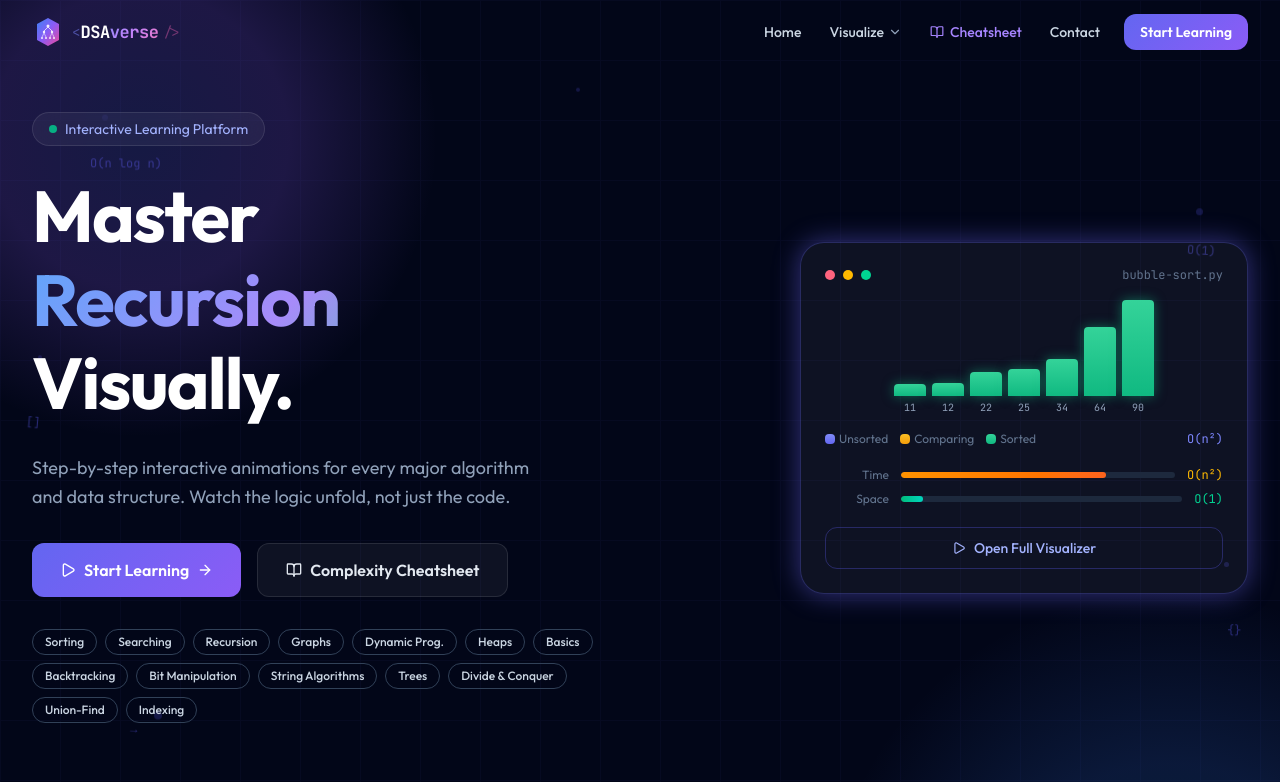
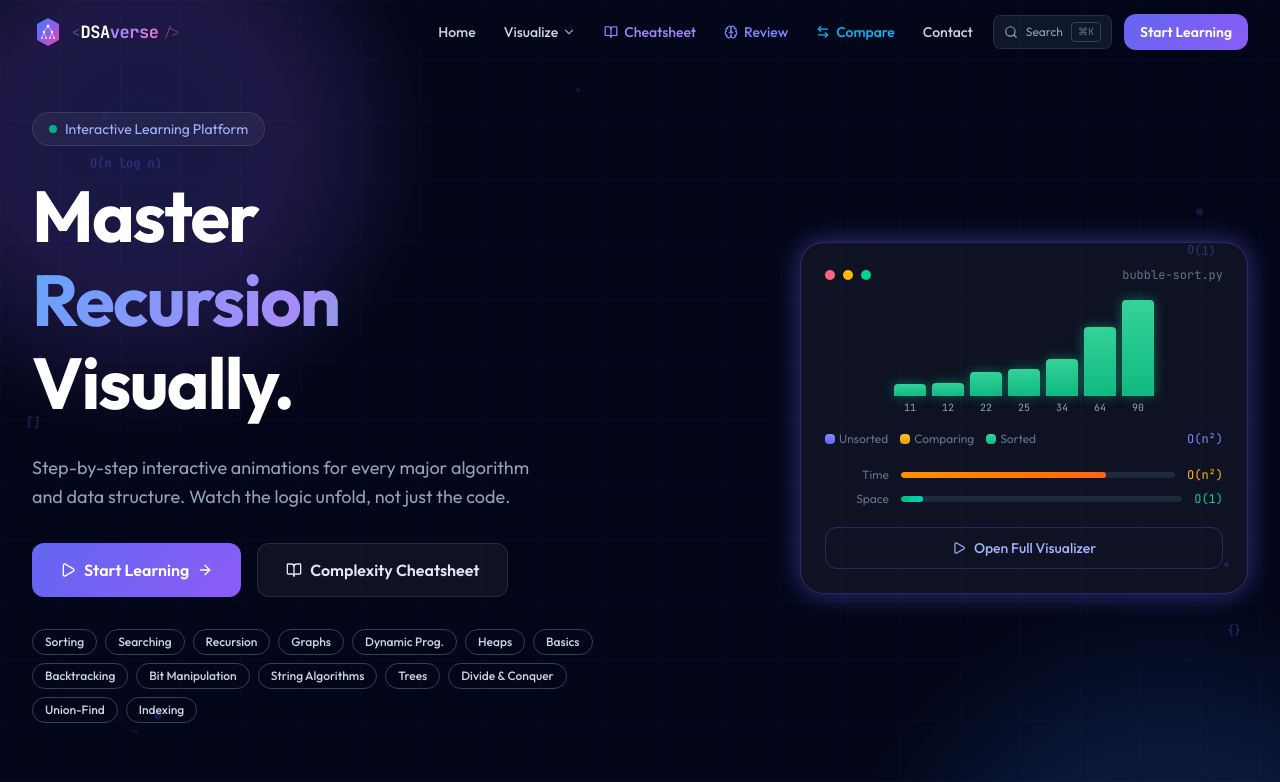
Before and after one commit to Archit1706/DSAverse, a Next.js app: page / in a window 1280 px wide. Shown: the top 782 px of the page. Built offline with nearby package versions, Linux system fonts and the light colour scheme.

Commit message:
Link Review and Compare and mount the command palette

```diff
--- a/components/Navbar.jsx
+++ b/components/Navbar.jsx
@@ -9,6 +9,7 @@ import {
     Cpu, Type, GitMerge, TreePine, Scissors, Share2, Monitor, Table,
 } from 'lucide-react';
 import Link from 'next/link';
+import CommandPalette from './CommandPalette';
 
 /* ── Logo ─────────────────────────────────────────────── */
 const DSAverseLogo = () => (
@@ -359,6 +360,21 @@ export default function Navbar() {
                             <BookOpen className="h-3.5 w-3.5" />
                             Cheatsheet
                         </Link>
+                        <Link href="/review"
+                            className="flex items-center gap-1.5 text-sm font-medium px-3 py-2 rounded-lg
+                                      text-indigo-400 hover:text-indigo-200 hover:bg-white/10
+                                      transition-all duration-200">
+                            <Brain className="h-3.5 w-3.5" />
+                            Review
+                        </Link>
+
+                        <Link href="/compare"
+                            className="flex items-center gap-1.5 text-sm font-medium px-3 py-2 rounded-lg
+                                      text-sky-400 hover:text-sky-200 hover:bg-white/10
+                                      transition-all duration-200">
+                            <ArrowLeftRight className="h-3.5 w-3.5" />
+                            Compare
+                        </Link>
 
                         <Link href="/contact"
                             className="text-sm font-medium px-3 py-2 rounded-lg
@@ -366,6 +382,8 @@ export default function Navbar() {
                                       transition-all duration-200">
                             Contact
                         </Link>
+
+                        <div className="ml-1"><CommandPalette /></div>
 
                         {/* CTA pill — homepage only */}
                         {isHome && (
@@ -410,6 +428,18 @@ export default function Navbar() {
                                       text-violet-400 hover:text-violet-200 hover:bg-white/10 transition-colors">
                             <BookOpen className="h-4 w-4" />
                             Cheatsheet
+                        </Link>
+                        <Link href="/review" onClick={() => setMobileOpen(false)}
+                            className="flex items-center gap-2 px-3 py-2.5 rounded-xl text-sm font-medium
+                                      text-indigo-400 hover:text-indigo-200 hover:bg-white/10 transition-colors">
+                            <Brain className="h-4 w-4" />
+                            Review
+                        </Link>
+                        <Link href="/compare" onClick={() => setMobileOpen(false)}
+                            className="flex items-center gap-2 px-3 py-2.5 rounded-xl text-sm font-medium
+                                      text-sky-400 hover:text-sky-200 hover:bg-white/10 transition-colors">
+                            <ArrowLeftRight className="h-4 w-4" />
+                            Compare
                         </Link>
                         <Link href="/contact" onClick={() => setMobileOpen(false)}
                             className="flex items-center px-3 py-2.5 rounded-xl text-sm font-medium
```
